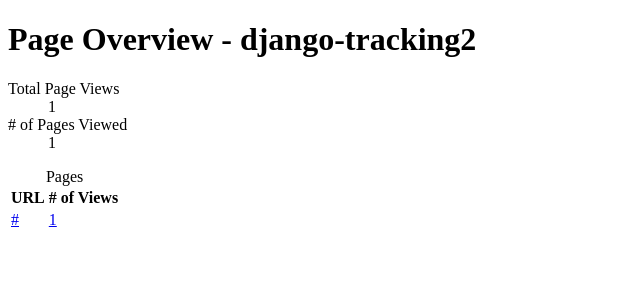
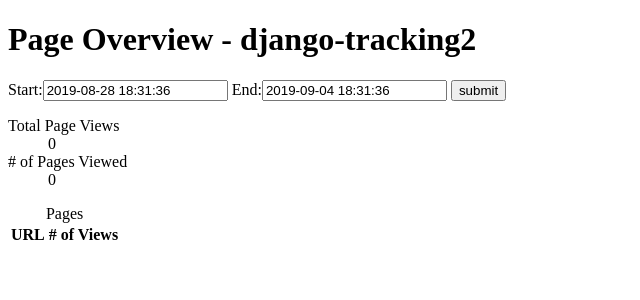
Before and after one commit to bruth/django-tracking2, a Django app: a page that uses tracking/templates/tracking/page_overview.html in a window 1280 px wide. Shown: the top 300 px of the page, without its empty margins (0-640 px from the left). Run offline with Django 3.2, Linux system fonts and the light colour scheme; a user stored in the database is signed in; tables that the repository leaves empty hold one stand-in row (values such as "Sample post"); lists and menus that the app fills with data are empty.

Commit message:
Added time range filters to all appropriate views.

```diff
--- a/tracking/managers.py
+++ b/tracking/managers.py
@@ -167,8 +167,6 @@ class VisitorManager(CacheManager):
             user_kwargs['visit_history__start_time__isnull'] = False
             visit_kwargs['start_time__isnull'] = False
 
-        log.critical(visit_kwargs)
-
         users = get_user_model().objects.filter(**user_kwargs).annotate(
             visit_count=Count('visit_history', distinct=True),
             time_on_site=Avg('visit_history__time_on_site'),
--- a/tracking/templates/tracking/page_overview.html
+++ b/tracking/templates/tracking/page_overview.html
@@ -5,6 +5,12 @@
 </head>
 <body>
     <h1>Page Overview - django-tracking2</h1>
+    <div id="tracking-filters">
+        <form method="GET">
+            {{ form.as_table }}
+            <input type="submit" name="submit" value="submit" />
+        </form>
+    </div>
     <div id="tracking-stats">
         <dl>
             <dt>Total Page Views</dt>
@@ -13,10 +19,10 @@
             <dd>{{ total_pages }}</dt>
         </dl>
         {% if pageview_counts.has_previous %}
-            <a href={% url 'tracking-page-overview' %}?page_url={{ page_url }}&page={{ pageview_counts.previous_page_number }}>previous</a>
+            <a href={% url 'tracking-page-overview' %}?page={{ pageview_counts.previous_page_number }}>previous</a>
         {% endif %}
         {% if pageview_counts.has_next %}
-            <a href={% url 'tracking-page-overview' %}?page_url={{ page_url }}&page={{ pageview_counts.next_page_number }}>next</a>
+            <a href={% url 'tracking-page-overview' %}?page={{ pageview_counts.next_page_number }}>next</a>
         {% endif %}
         <table>
             <caption>Pages</caption>
@@ -34,10 +40,10 @@
             </tbody>
         </table>
         {% if pageview_counts.has_previous %}
-            <a href={% url 'tracking-page-overview' %}?page_url={{ page_url }}&page={{ pageview_counts.previous_page_number }}>previous</a>
+            <a href={% url 'tracking-page-overview' %}?page={{ pageview_counts.previous_page_number }}>previous</a>
         {% endif %}
         {% if pageview_counts.has_next %}
-            <a href={% url 'tracking-page-overview' %}?page_url={{ page_url }}&page={{ pageview_counts.next_page_number }}>next</a>
+            <a href={% url 'tracking-page-overview' %}?page={{ pageview_counts.next_page_number }}>next</a>
         {% endif %}
     </div>
 </body>
--- a/tracking/views.py
+++ b/tracking/views.py
@@ -146,19 +146,43 @@ def visitor_page_detail(request, user_id):
         page_url = request.GET['page_url']
     except:
         return HttpResponseNotFound()
+
+    end_time = now()
+    start_time = end_time - timedelta(days=7)
+    defaults = {'start': start_time, 'end': end_time}
+
+    form = DashboardForm(data=(request.GET if 'end' in request.GET else None) or defaults)
+    if form.is_valid():
+        start_time = form.cleaned_data['start']
+        end_time = form.cleaned_data['end']
+
+    # determine when tracking began
+    try:
+        obj = Visitor.objects.order_by('start_time')[0]
+        track_start_time = obj.start_time
+    except (IndexError, Visitor.DoesNotExist):
+        track_start_time = now()
+
+    # If the start_date is before tracking began, warn about incomplete data
+    warn_incomplete = (start_time < track_start_time)
+
     page = request.GET.get('page', 1)
     user = get_object_or_404(get_user_model(), pk=user_id)
-    aggs = Visitor.objects.filter(
+    relevant_visits = Visitor.objects.filter(
         pageviews__url=page_url,
         user__pk=user_id,
-    ).values('pk').annotate(views=Count('pageviews')).aggregate(
+        start_time__lt=end_time,
+    )
+    if start_time:
+        relevant_visits = relevant_visits.filter(start_time__gte=start_time)
+    else:
+        relevant_visits = relevant_visits.filter(start_time__isnull=False)
+
+    aggs = relevant_visits.values('pk').annotate(views=Count('pageviews')).aggregate(
         Avg('views'),
         Sum('views')
     )
-    visits = Visitor.objects.filter(
-        pageviews__url=page_url,
-        user__pk=user_id,
-    ).distinct().order_by(
+    visits = relevant_visits.distinct().order_by(
         'end_time',
         'start_time'
     )
@@ -170,6 +194,9 @@ def visitor_page_detail(request, user_id):
         'visits': paginator.page(page),
         'user': user,
         'page_url': page_url,
+        'form': form,
+        'track_start_time': track_start_time,
+        'warn_incomplete': warn_incomplete,
     }
     return render(request, 'tracking/visitor_page_detail.html', context)
 
@@ -193,14 +220,39 @@ def visitor_pageview_detail(request, user_id, pageview_id):
 
 @permission_required('tracking.visitor_log')
 def page_overview(request):
+    end_time = now()
+    start_time = end_time - timedelta(days=7)
+    defaults = {'start': start_time, 'end': end_time}
+
+    form = DashboardForm(data=request.GET or defaults)
+    if form.is_valid():
+        start_time = form.cleaned_data['start']
+        end_time = form.cleaned_data['end']
+
+    # determine when tracking began
+    try:
+        obj = Visitor.objects.order_by('start_time')[0]
+        track_start_time = obj.start_time
+    except (IndexError, Visitor.DoesNotExist):
+        track_start_time = now()
+
+    # If the start_date is before tracking began, warn about incomplete data
+    warn_incomplete = (start_time < track_start_time)
+
     page = request.GET.get('page', 1)
-    pageview_counts = Pageview.objects.values('url').annotate(views=Count('url')).order_by('-views')
+    relevant_pvs = Pageview.objects.filter(view_time__lt=end_time)
+    if start_time:
+        relevant_pvs = relevant_pvs.filter(view_time__gte=start_time)
+    pageview_counts = relevant_pvs.values('url').annotate(views=Count('url')).order_by('-views')
     paginator = Paginator(pageview_counts, 100)
 
     context = {
         'pageview_counts': paginator.page(page),
         'total_page_views': reduce(lambda acc, c: acc + c['views'], pageview_counts, 0),
         'total_pages': len(pageview_counts),
+        'form': form,
+        'track_start_time': track_start_time,
+        'warn_incomplete': warn_incomplete,
     }
     return render(request, 'tracking/page_overview.html', context)
 
@@ -210,10 +262,33 @@ def page_detail(request):
         page_url = request.GET['page_url']
     except:
         return HttpResponseNotFound()
+
+    end_time = now()
+    start_time = end_time - timedelta(days=7)
+    defaults = {'start': start_time, 'end': end_time}
+
+    form = DashboardForm(data=(request.GET if 'end' in request.GET else None) or defaults)
+    if form.is_valid():
+        start_time = form.cleaned_data['start']
+        end_time = form.cleaned_data['end']
+
+    # determine when tracking began
+    try:
+        obj = Visitor.objects.order_by('start_time')[0]
+        track_start_time = obj.start_time
+    except (IndexError, Visitor.DoesNotExist):
+        track_start_time = now()
+
+    # If the start_date is before tracking began, warn about incomplete data
+    warn_incomplete = (start_time < track_start_time)
+
     page = request.GET.get('page', 1)
-    pageviews = Pageview.objects.filter(url=page_url).order_by('-view_time')
+    relevant_pvs = Pageview.objects.filter(view_time__lt=end_time)
+    if start_time:
+        relevant_pvs = relevant_pvs.filter(view_time__gte=start_time)
+    pageviews = relevant_pvs.filter(url=page_url).order_by('-view_time')
     pv_count = pageviews.count()
-    uniqueVisitors = Pageview.objects.values('visitor_id').distinct().count()
+    uniqueVisitors = relevant_pvs.values('visitor_id').distinct().count()
     paginator = Paginator(pageviews, 100)
 
     context = {
@@ -221,5 +296,8 @@ def page_detail(request):
         'visitors': uniqueVisitors,
         'pageviews': paginator.page(page),
         'page_url': page_url,
+        'form': form,
+        'track_start_time': track_start_time,
+        'warn_incomplete': warn_incomplete,
     }
     return render(request, 'tracking/page_detail.html', context)
```
Also changed, not shown: tracking/templates/tracking/page_detail.html (+7 -0 lines), tracking/templates/tracking/visitor_page_detail.html (+7 -0 lines).
